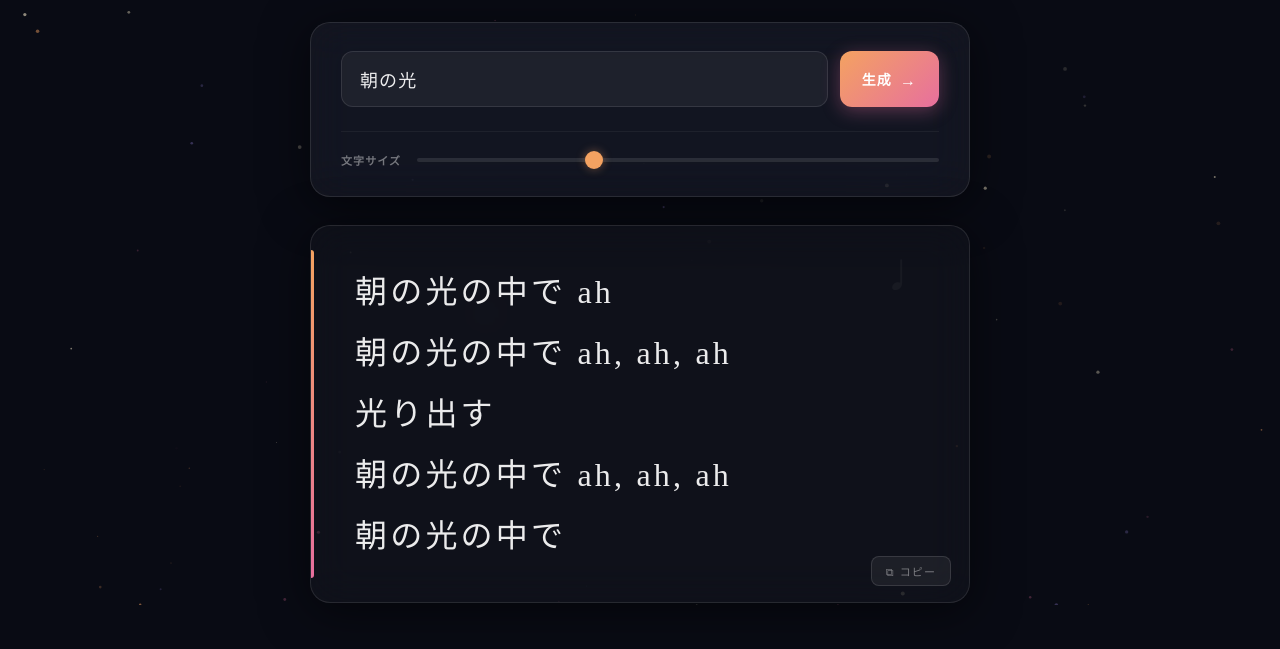
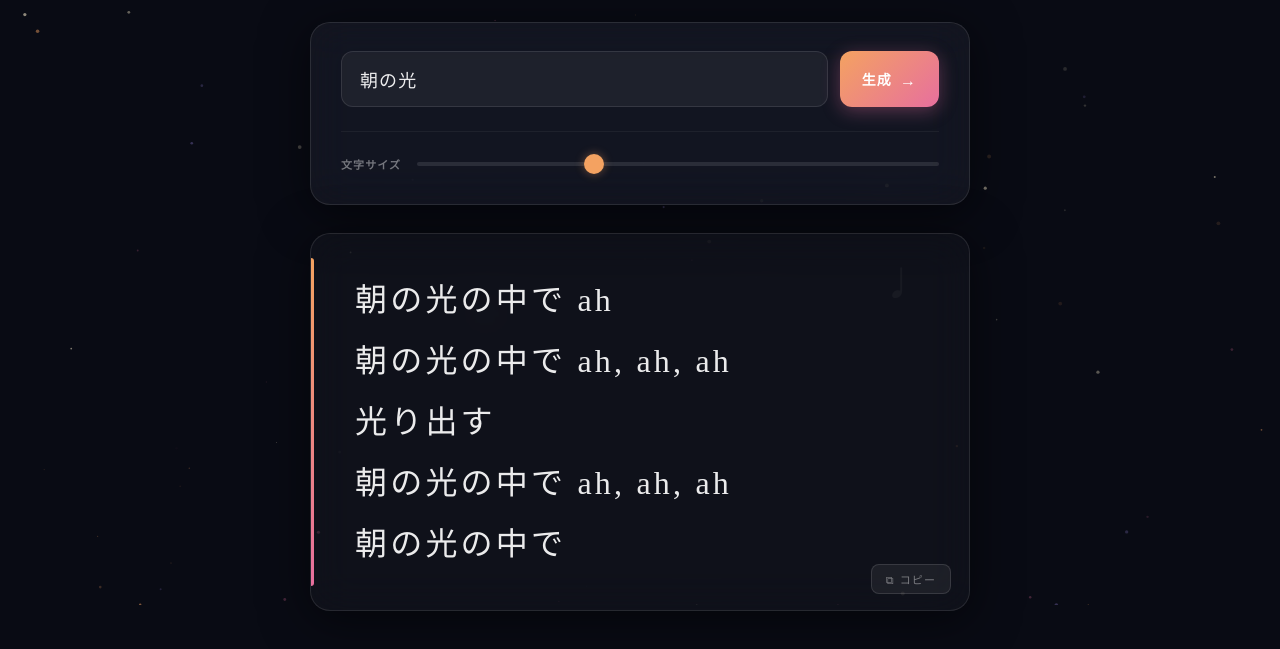
Before and after one commit to seeyoumayday/20260504_gen, a plain HTML site: page index.html in a window 1280 px wide. Shown: the part 195-844 px from the top of the page. Drawn offline with Linux system fonts and the light colour scheme.

Commit message:
feat: implement CSS variable-based dynamic font sizing for lyrics with refined slider styling

```diff
--- a/app.js
+++ b/app.js
@@ -84,7 +84,7 @@ const sizeSlider = document.getElementById('size-slider');
 
 // 初期サイズを反映
 function updateFontSize() {
-  output.style.fontSize = `${sizeSlider.value}px`;
+  document.documentElement.style.setProperty('--lyric-size', `${sizeSlider.value}px`);
 }
 updateFontSize();
 
--- a/style.css
+++ b/style.css
@@ -243,23 +243,30 @@ body {
   flex: 1;
   -webkit-appearance: none;
   appearance: none;
+  width: 100%;
+  background: transparent;
+  outline: none;
+  cursor: pointer;
+  height: 24px; /* タップしやすい高さ */
+}
+
+.size-slider::-webkit-slider-runnable-track {
+  width: 100%;
   height: 4px;
   background: rgba(255, 255, 255, 0.1);
   border-radius: 2px;
-  outline: none;
-  cursor: pointer;
-  touch-action: none;
 }
 
 .size-slider::-webkit-slider-thumb {
   -webkit-appearance: none;
   appearance: none;
-  width: 18px;
-  height: 18px;
+  width: 20px;
+  height: 20px;
   border-radius: 50%;
   background: var(--accent-warm);
   cursor: pointer;
   box-shadow: 0 0 10px rgba(244, 162, 97, 0.4);
+  margin-top: -8px; /* トラックの中央に配置 */
   transition: transform var(--transition);
 }
 
@@ -310,7 +317,7 @@ body {
 
 .lyrics-text {
   font-family: 'Noto Serif JP', serif;
-  font-size: clamp(22px, 4vw, 32px);
+  font-size: var(--lyric-size, clamp(22px, 4vw, 32px));
   font-weight: 300;
   letter-spacing: 0.10em;
   line-height: 1.9;
```
